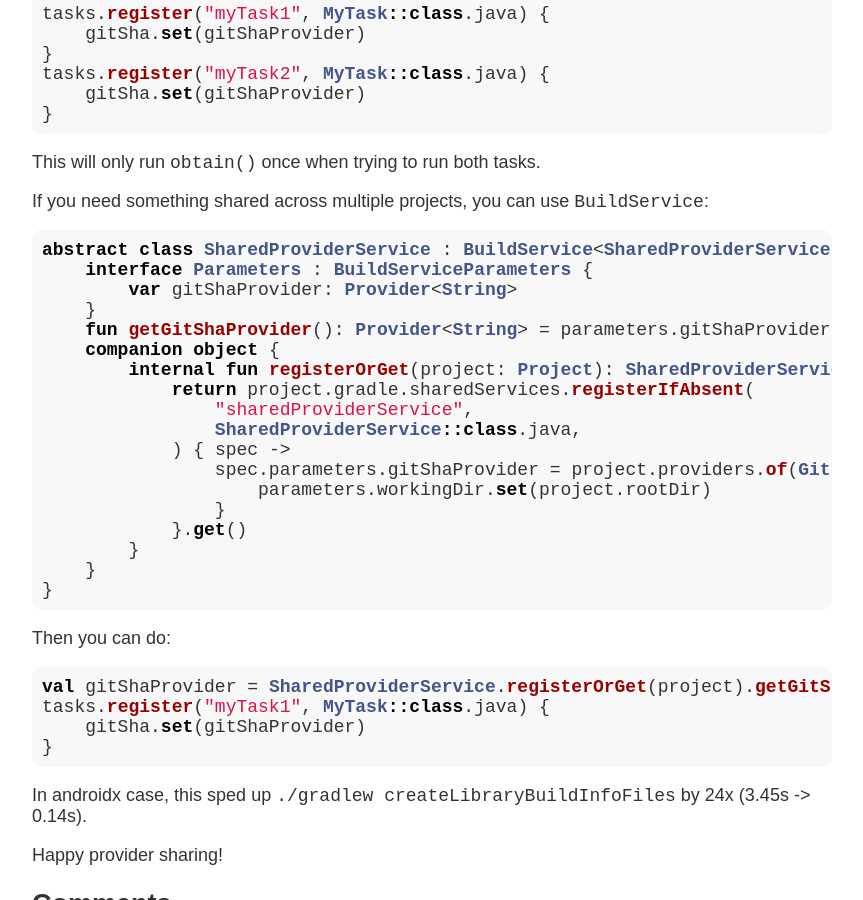
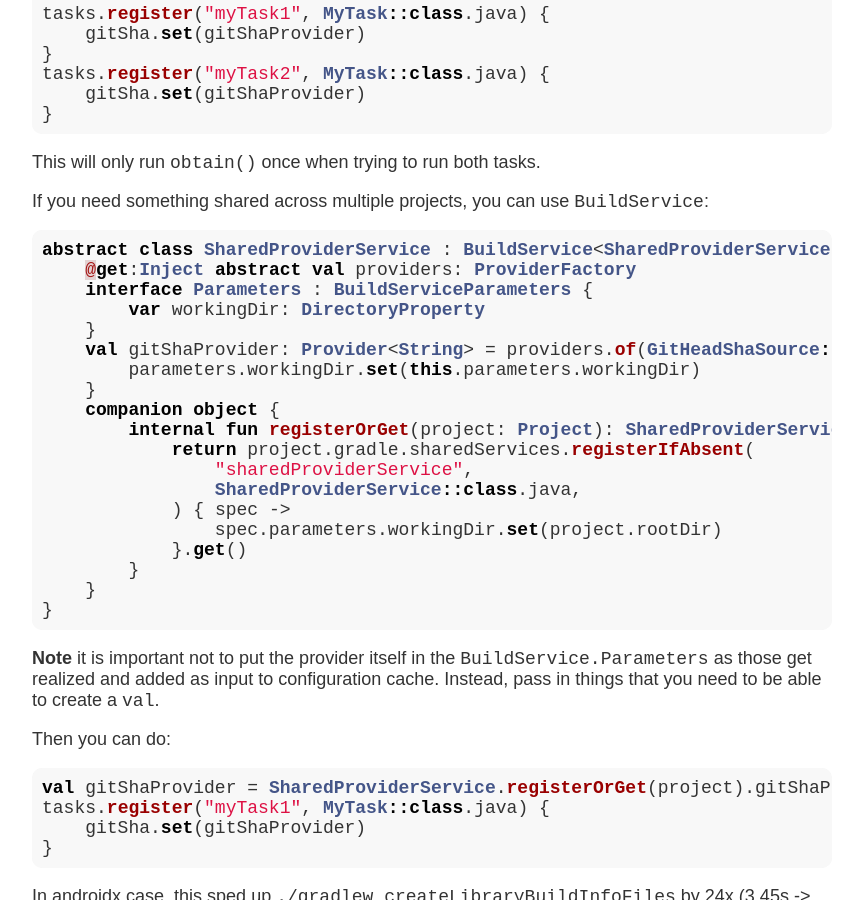
Before and after one commit to liutikas/liutikas.github.io, a Jekyll site: the page built from _posts/2026-06-25-Hidden-Fingerprinting.md, in a window 1280 px wide and 900 px high, scrolled down 2152 px. Shown: the whole window, without its empty margins (208-1071 px from the left). Built offline with Jekyll 4.4.1, drawn with Linux system fonts in a browser that asks for light colours.

Commit message:
Fix issues in hidden fingerprinting post

````diff
--- a/_posts/2026-06-25-Hidden-Fingerprinting.md
+++ b/_posts/2026-06-25-Hidden-Fingerprinting.md
@@ -85,29 +85,33 @@ If you need something shared across multiple projects, you can use `BuildService
 
 ```kotlin
 abstract class SharedProviderService : BuildService<SharedProviderService.Parameters> {
+    @get:Inject abstract val providers: ProviderFactory
     interface Parameters : BuildServiceParameters {
-        var gitShaProvider: Provider<String>
+        var workingDir: DirectoryProperty
     }
-    fun getGitShaProvider(): Provider<String> = parameters.gitShaProvider
+    val gitShaProvider: Provider<String> = providers.of(GitHeadShaSource::class.java) {
+        parameters.workingDir.set(this.parameters.workingDir)
+    }
     companion object {
         internal fun registerOrGet(project: Project): SharedProviderService {
             return project.gradle.sharedServices.registerIfAbsent(
                 "sharedProviderService",
                 SharedProviderService::class.java,
             ) { spec ->
-                spec.parameters.gitShaProvider = project.providers.of(GitHeadShaSource::class.java) {
-                    parameters.workingDir.set(project.rootDir)
-                }
+                spec.parameters.workingDir.set(project.rootDir)
             }.get()
         }
     }
 }
 ```
 
+**Note** it is important not to put the provider itself in the `BuildService.Parameters` as those get realized and added
+as input to configuration cache. Instead, pass in things that you need to be able to create a `val`.
+
 Then you can do:
 
 ```kotlin
-val gitShaProvider = SharedProviderService.registerOrGet(project).getGitShaProvider()
+val gitShaProvider = SharedProviderService.registerOrGet(project).gitShaProvider
 tasks.register("myTask1", MyTask::class.java) {
     gitSha.set(gitShaProvider)
 }
````
